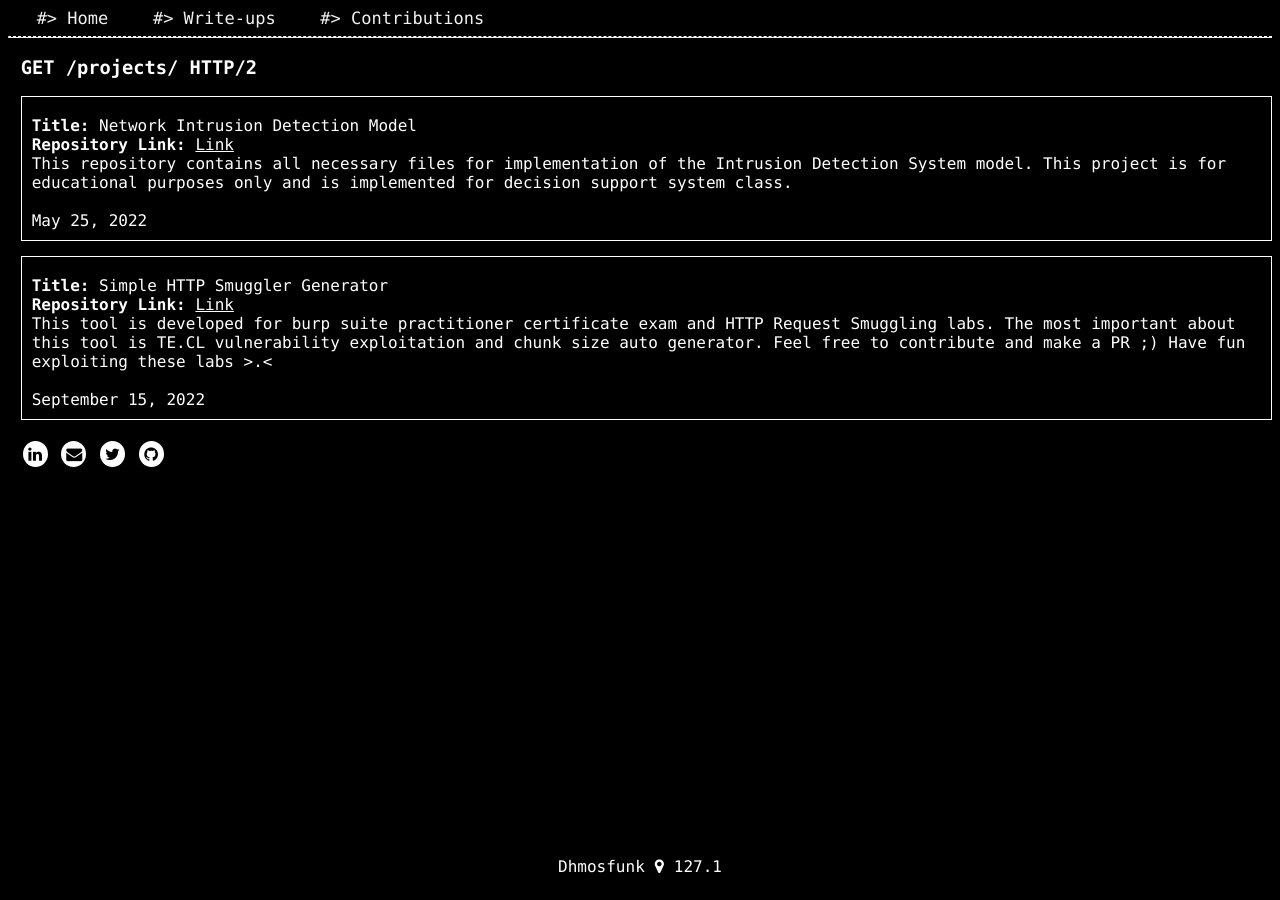
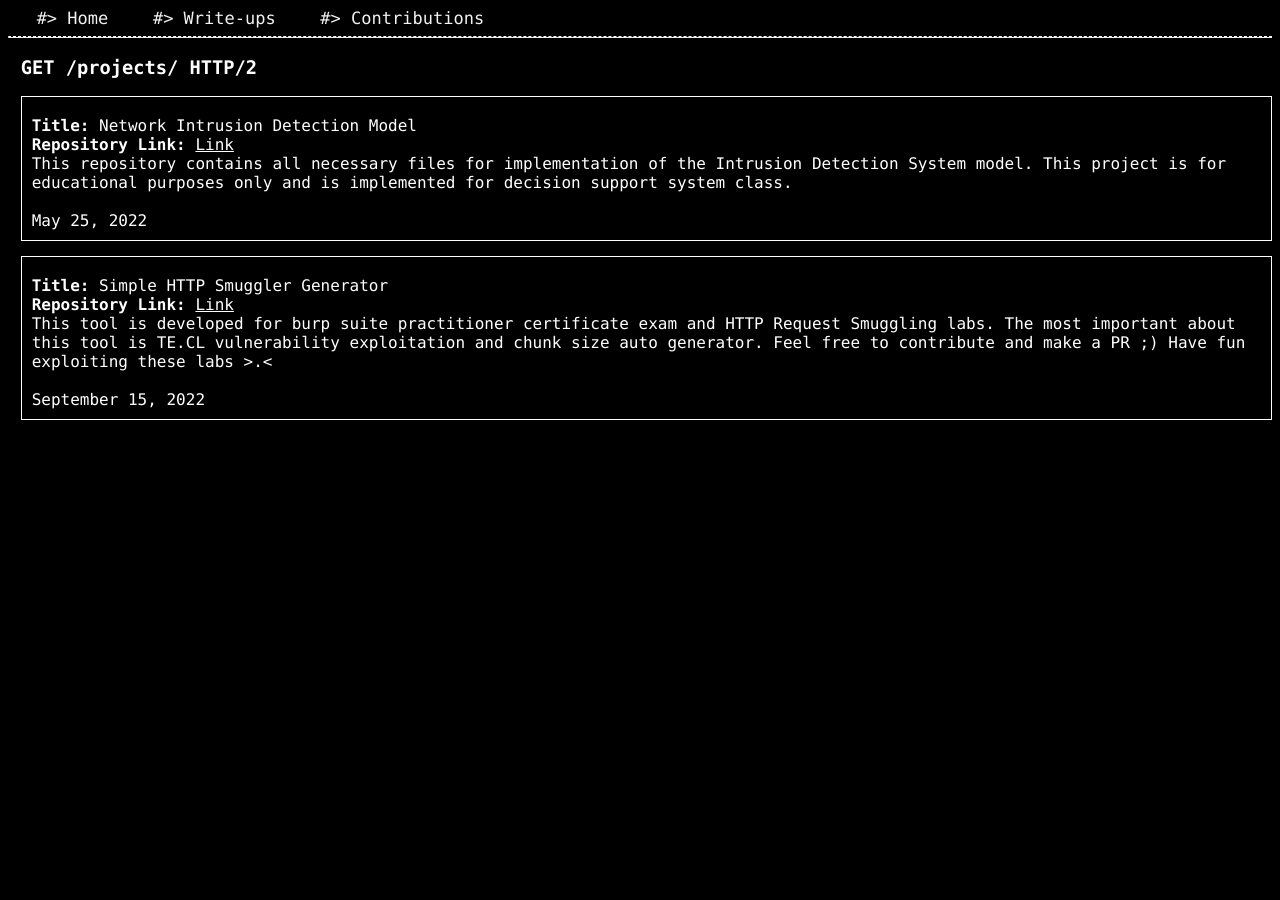
Before and after one commit to dhmosfunk/dhmosfunk.github.io, a Jekyll site: the page built from index.html, in a window 1280 px wide. Built offline with Jekyll 4.4.1, drawn with Linux system fonts in a browser that asks for light colours.

Commit message:
Update index.html

```diff
--- a/index.html
+++ b/index.html
@@ -8,7 +8,7 @@ layout: default
 <h3 class="typing">GET /projects/ HTTP/2</H3>
 
 
-    <p class="data">
+
         {% for project in site.projects %}
         <div id="post_other"><br>
             <b>Title:</b> {{project.title}}<br>
@@ -17,13 +17,3 @@ layout: default
             {{project.date | date: "%B %d, %Y"}}
         </div>
         {% endfor %}
-    </p>
-
-<a href="https://www.linkedin.com/in/{{site.linkedin_username}}" target="_blank" class="fa fa-linkedin"></a>
-<a href="mailto:{{site.email}}" target="_blank" class="fa fa-envelope"></a>
-<a href="https://twitter.com/{{site.twitter_username}}" target="_blank" class="fa fa-twitter"></a>
-<a href="http://github.com/{{site.github_username}}" target="_blank" class="fa fa-github"></a>
-
-<div class="footer">
-    <p>{{site.author_name}}<i class="fa fa-map-marker"> </i>127.1</p>
-</div>
```
